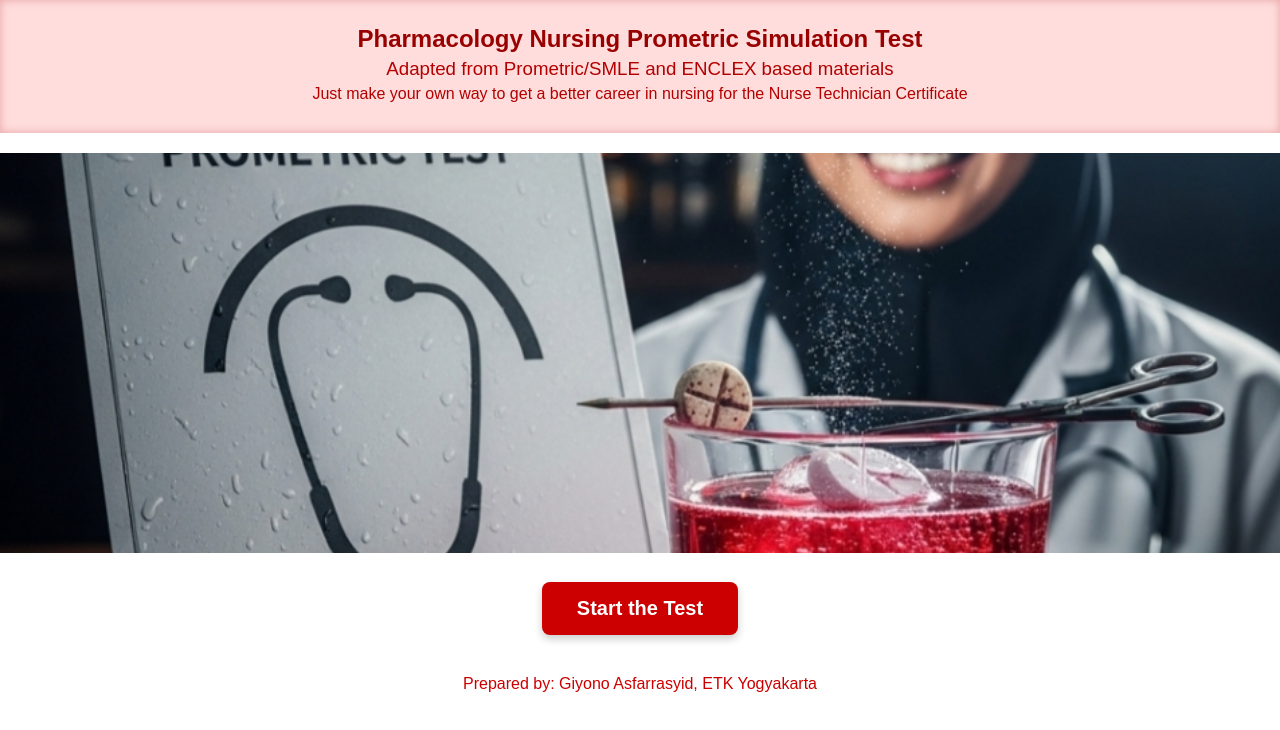
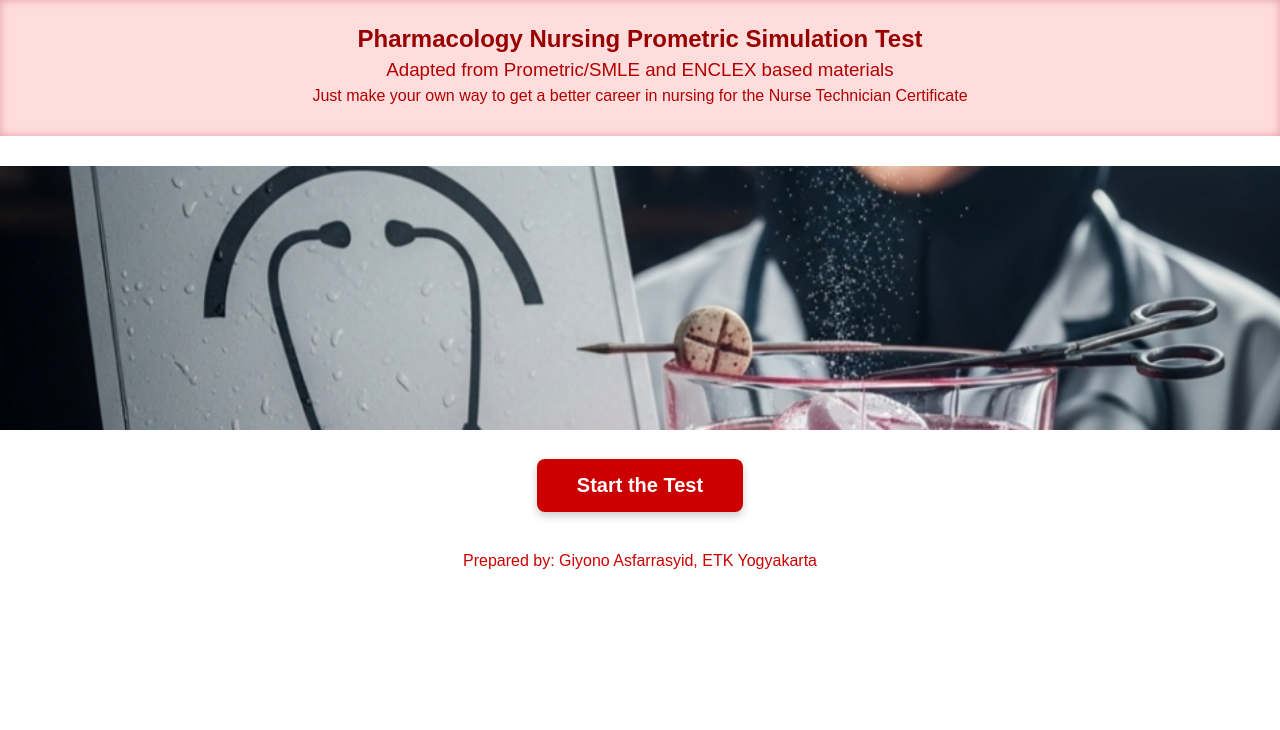
Before and after one commit to gyoutrain-lab/nursing-prometric-test-maternitypedia, a plain HTML site: page index.html in a window 1280 px wide. Drawn offline with Linux system fonts and the light colour scheme.

Commit message:
Update index.html

```diff
--- a/index.html
+++ b/index.html
@@ -4,9 +4,9 @@
   <meta charset="UTF-8" />
   <meta name="viewport" content="width=device-width, initial-scale=1.0" />
 
-  <!-- ✅ Social Media Thumbnail -->
+  <!-- ✅ Social preview for WA & Facebook -->
   <meta property="og:title" content="Pharmacology Nursing Prometric Simulation Test" />
-  <meta property="og:description" content="Start the Pharmacology Nursing Simulation Test" />
+  <meta property="og:description" content="Start your Pharmacology Nursing Simulation Test now" />
   <meta property="og:image" content="https://raw.githubusercontent.com/gyoutrain-lab/nursing-prometric-test-maternitypedia/main/icon14.jpg" />
   <meta property="og:type" content="website" />
 
@@ -24,67 +24,74 @@
     .title-box {
       background: #ffdddd;
       padding: 25px;
-      box-shadow: inset 0 0 10px #e7a4a4;
+      box-shadow: inset 0 0 10px #e4a0a0;
       margin-bottom: 20px;
     }
     .title-box h1 {
       margin: 0;
+      color: #990000;
       font-size: 24px;
-      color: #990000;
       font-weight: bold;
     }
     .title-box h3, .title-box h4 {
-      margin: 5px 0;
+      margin: 6px 0;
       color: #b30000;
       font-weight: normal;
     }
 
-    /* ✅ Icon */
-    .top-image {
+    /* ✅ Icon: mid-screen, one-third height */
+    .main-icon {
       width: 100%;
-      max-height: 50vh;
+      height: 33vh; /* one third page height */
       object-fit: cover;
+      margin-top: 10px;
+      margin-bottom: 25px;
     }
 
-    /* ✅ Button */
+    /* ✅ Start Button */
     .start-btn {
       display: inline-block;
       background: #cc0000;
-      color: white;
-      padding: 15px 35px;
+      color: #ffffff;
+      padding: 15px 40px;
       font-size: 20px;
       font-weight: bold;
       text-decoration: none;
       border-radius: 8px;
-      margin-top: 25px;
       box-shadow: 0 4px 8px rgba(0,0,0,0.2);
     }
 
     /* ✅ Footer */
     .footer {
       margin-top: 40px;
-      margin-bottom: 20px;
+      margin-bottom: 25px;
       color: #cc0000;
       font-size: 16px;
     }
   </style>
 </head>
+
 <body>
 
+  <!-- ✅ Embossed Title Section -->
   <div class="title-box">
     <h1>Pharmacology Nursing Prometric Simulation Test</h1>
     <h3>Adapted from Prometric/SMLE and ENCLEX based materials</h3>
     <h4>Just make your own way to get a better career in nursing for the Nurse Technician Certificate</h4>
   </div>
 
-  <!-- ✅ Main Icon Image -->
-  <img class="top-image" src="https://raw.githubusercontent.com/gyoutrain-lab/nursing-prometric-test-maternitypedia/main/icon14.jpg" alt="Thumbnail" />
+  <!-- ✅ Icon centered mid-page -->
+  <img class="main-icon"
+       src="https://raw.githubusercontent.com/gyoutrain-lab/nursing-prometric-test-maternitypedia/main/icon14.jpg"
+       alt="Prometric Thumbnail" />
 
-  <!-- ✅ Start Button -->
-  <a class="start-btn" href="https://script.google.com/macros/s/AKfycbx83GOKuP23Mwodd6u_dWttxmF9EpWDTBE79DPa0qU5JpSPIGwi9C4k0O-65uPrmyUh/exec">
-    Start the Test
+  <!-- ✅ Button linking to Google Script -->
+  <a class="start-btn"
+     href="https://script.google.com/macros/s/AKfycbx83GOKuP23Mwodd6u_dWttxmF9EpWDTBE79DPa0qU5JpSPIGwi9C4k0O-65uPrmyUh/exec">
+     Start the Test
   </a>
 
+  <!-- ✅ Footer -->
   <div class="footer">
     Prepared by: Giyono Asfarrasyid, ETK Yogyakarta
   </div>
```
